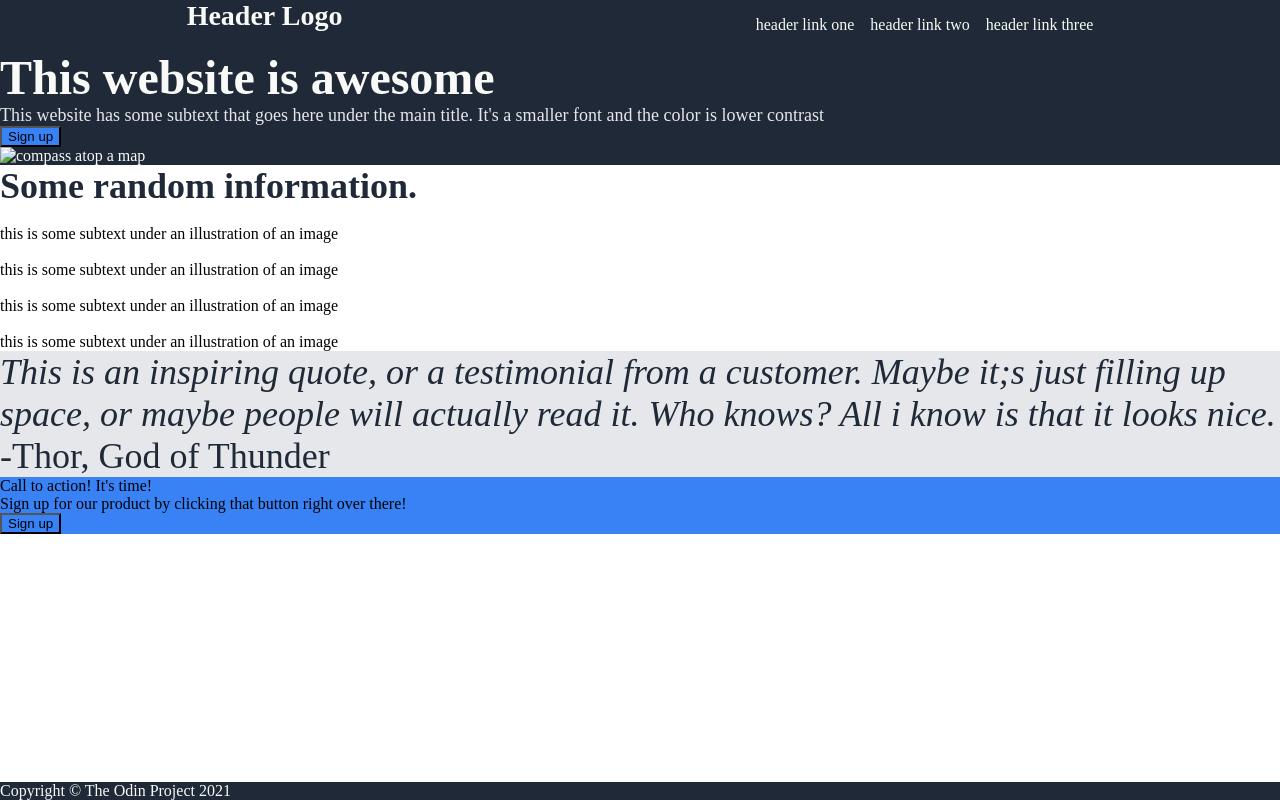
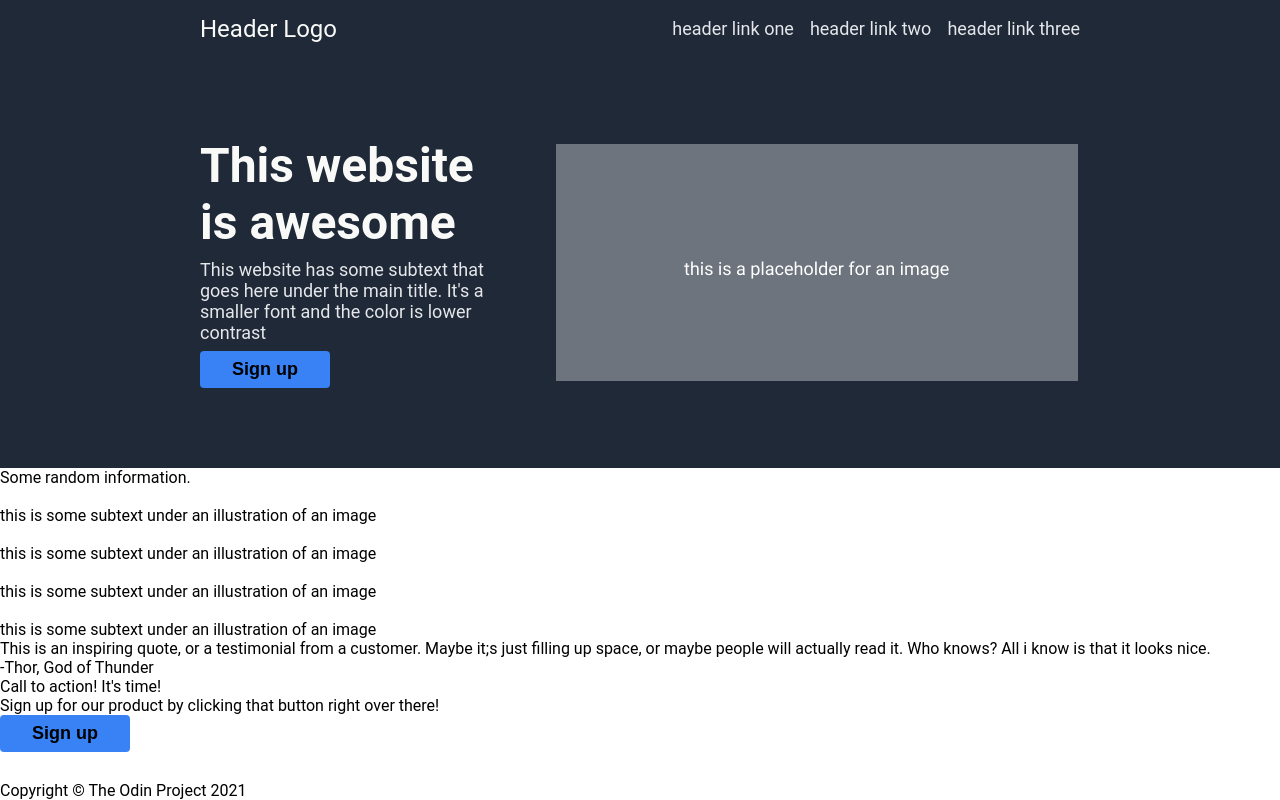
Before and after one commit to oaktec/odin-landing-page, a plain HTML site: page index.html in a window 1280 px wide. Drawn offline with Linux system fonts and the light colour scheme.

Commit message:
Add css for header section

```diff
--- a/index.html
+++ b/index.html
@@ -8,22 +8,24 @@
     <title>Landing Page</title>
 </head>
 <body>
+    <div class="container">
+        <div class="top-container">
             <div class="header">
                 <div class="header-logo">Header Logo</div>
                 <ul>
-            <li><a>header link one</a></li>
-            <li><a>header link two</a></li>
-            <li><a>header link three</a></li>
+                    <li><a href="https://www.google.com">header link one</a></li>
+                    <li><a href="https://www.google.com">header link two</a></li>
+                    <li><a href="https://www.google.com">header link three</a></li>
                 </ul>
             </div>
-    <div class="container">
-        <div class="top-container">
+            <div class="hero-container">
                 <div class="top-content">
                     <div class="top-title">This website is awesome</div>
                     <div class="top-text">This website has some subtext that goes here under the main title. It's a smaller font and the color is lower contrast</div>
                     <button>Sign up</button>
                 </div>
-            <img src="./img/compass.jpg" alt="compass atop a map">
+                <img src="./img/placeholder.png" alt="placeholder image">
+            </div>
         </div>
         <div class="info-container">
             <div class="info-title">Some random information.</div>
--- a/styles.css
+++ b/styles.css
@@ -6,15 +6,54 @@ html, body {
 body {
     display: flex;
     flex-direction: column;
+    font-family: Roboto, sans-serif;
 }
 
 .container {
     flex: 1;
 }
 
-.header {
+.top-container {
+    background-color: #1F2937;
+    font-size: 18px;
+    color: #E5E7EB;
+}
+
+.header,
+.hero-container {
     display: flex;
-    justify-content: space-around;
+    justify-content: space-between;
+    align-items: center;
+    padding: 0 200px;
+    gap: 32px;
+}
+
+.top-content {
+    display: flex;
+    flex-direction: column;
+    align-items: flex-start;
+    gap: 8px;
+    margin: 80px 0px;
+}
+
+button {
+    font-size: 18px;
+    font-weight: 600;
+    background-color: #3882F6;
+    border: 0;
+    border-radius: 4px;
+    padding: 8px 32px;
+}
+
+.header-logo {
+    font-size: 24px;
+    color: #F9FAF8;
+}
+
+.top-title {
+    font-size: 48px;
+    font-weight: bolder;
+    color: #F9FAF8;
 }
 
 ul {
@@ -23,52 +62,7 @@ ul {
     gap: 16px;
 }
 
-.header,
-.footer,
-.top-container {
-    background-color: #1F2937;
-    color: #F9FAF8;
+a {
+    color: #E5E7EB;
+    text-decoration: none;
 }
-
-.cta {
-    background-color: #3882F6;
-}
-
-.info-title {
-    font-size: 36px;
-    font-weight: bolder;
-    color: #1F2937;
-}
-
-.header-logo {
-    font-size: 28px;
-    color: #F9FAF8;
-    font-weight: bolder;
-}
-
-button {
-    background-color: #3882F6;
-}
-
-.top-title {
-    font-size: 48px;
-    font-weight: bolder;
-    color: #F9FAF8;
-}
-.top-text {
-    font-size: 18px;
-    color: #E5E7EB;
-}
-
-.quote-container {
-    background-color: #E5E7EB;
-    font-size: 36px;
-    font-style: italic;
-    font-weight: lighter;
-    color: #1F2937;
-}
-
-.quote-author {
-    font-weight: bolder;
-    font-style: normal;
-}
```
Also changed, not shown: img/placeholder.png (added), 1 other file. Lines whose indentation alone changed are shown as unchanged.
